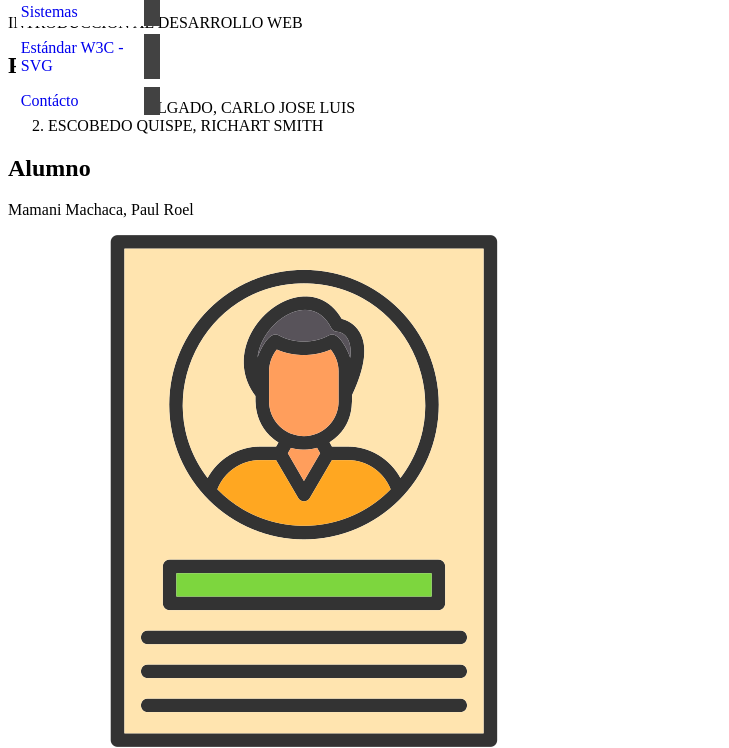
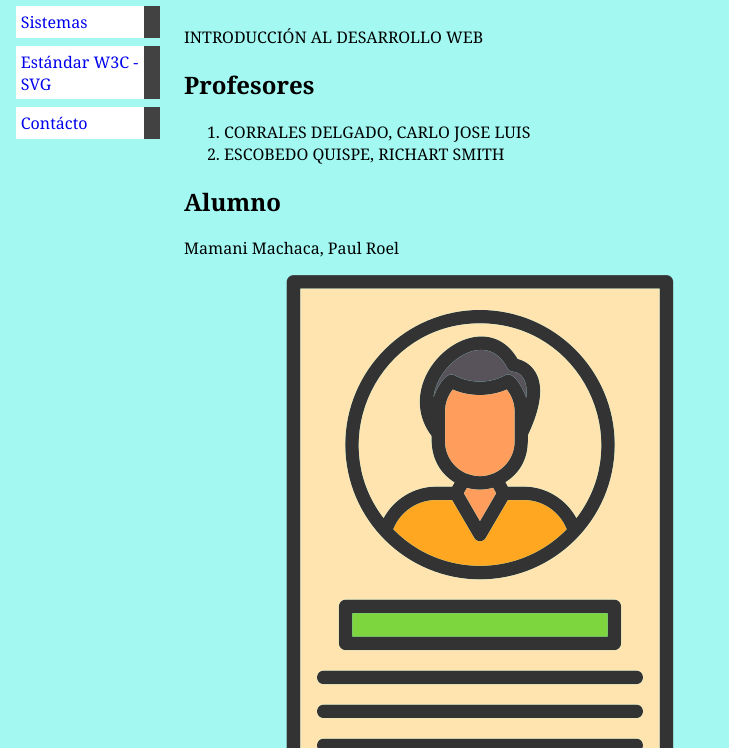
Before and after one commit to pmamanimac/IDWeb, a plain HTML site: page Lab01/index.html in a window 1280 px wide. Shown: the part 113-861 px from the top of the page, without its empty margins (0-729 px from the left). Drawn offline with Linux system fonts and the light colour scheme.

Commit message:
Lab01: definir estilos del body

```diff
--- a/Lab01/css/style.css
+++ b/Lab01/css/style.css
@@ -1,3 +1,8 @@
+body {
+  padding-left: 11em;
+  font-family: Georgia, "Times New Roman", Times, serif;
+  background-color: #a3f9f2;
+}
 ul.navbar {
   list-style-type: none;
   padding: 0;
```
